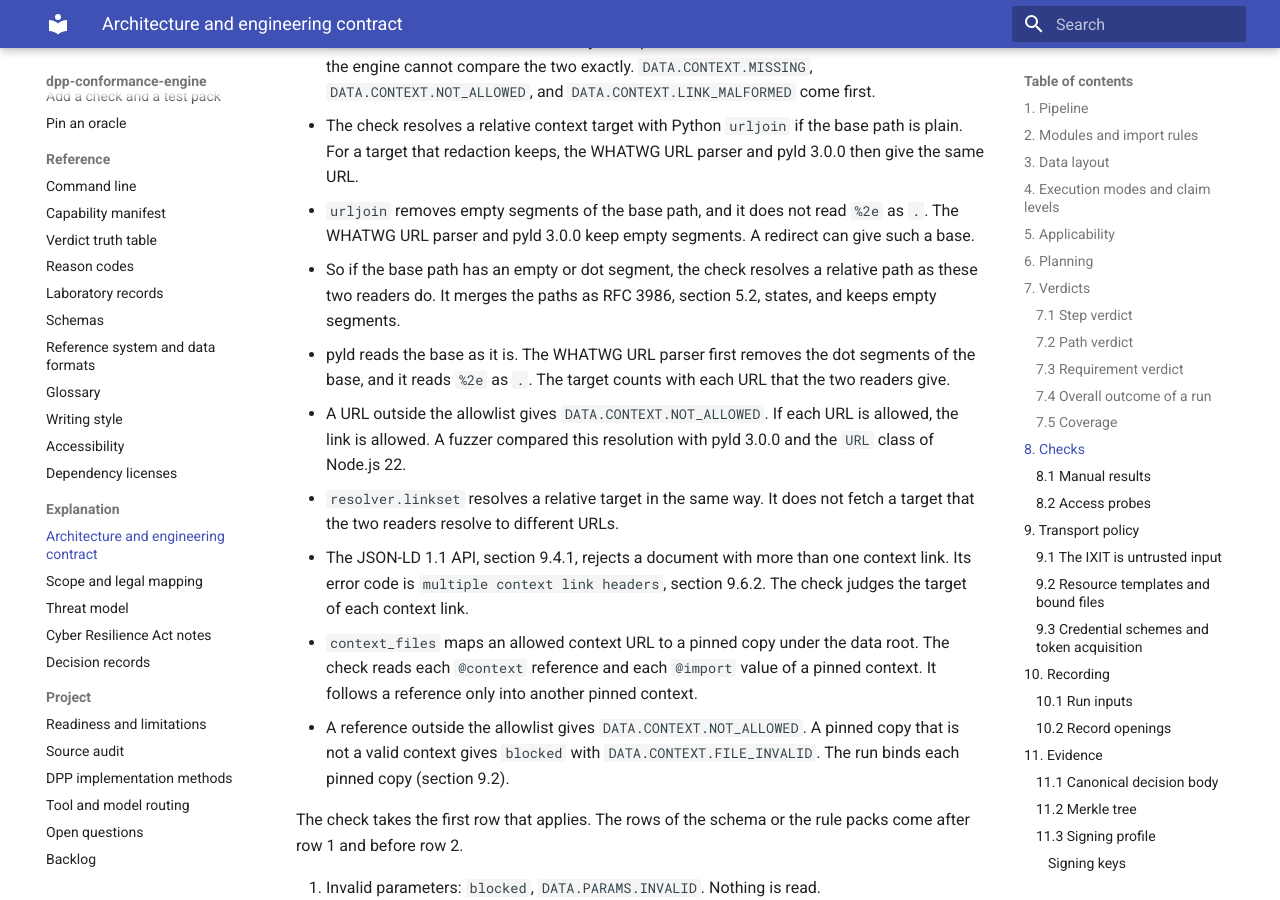
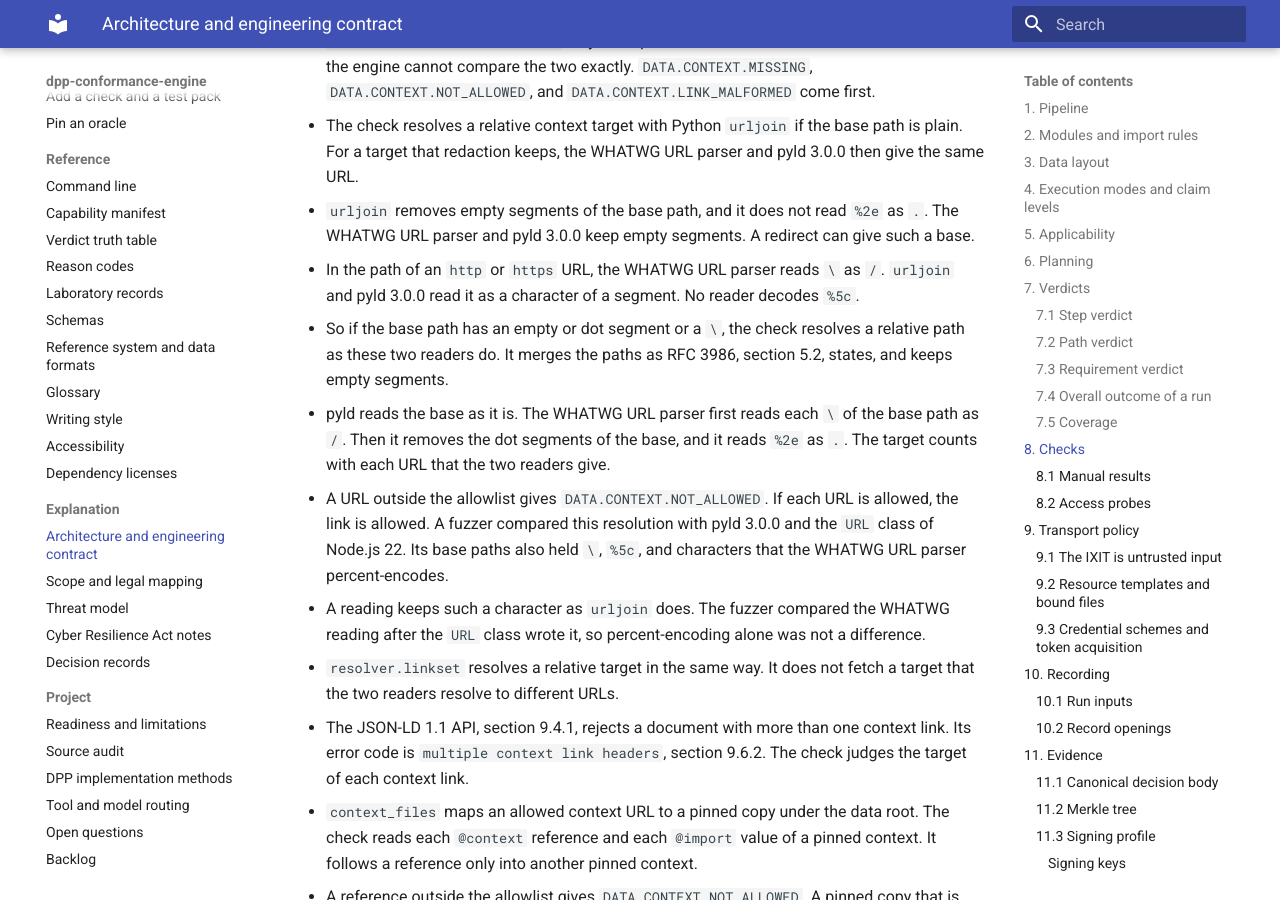
Before and after one commit to hadijannat/dpp-conformance-engine, an MkDocs documentation site: the page built from docs/explanation/architecture.md, in a window 1280 px wide and 900 px high, scrolled down 23686 px. Built offline with MkDocs 1.6.1 and Material for MkDocs 9.7.7, drawn with Linux system fonts in a browser that asks for light colours; the version menu is left out; some of the changed text lies outside the part shown.

Commit message:
docs: state the stop form of a Link value and the backslash base rule
Section 9 now says that a Link value that holds an echoed credential is
replaced as a whole with the stop form. Sections 8 and 10 and the
reference system page describe how data.context reads a base path with
a backslash.

Co-Authored-By: Claude Opus 5.5 <noreply@anthropic.com>

```diff
--- a/docs/explanation/architecture.md
+++ b/docs/explanation/architecture.md
@@ -781,12 +781,19 @@ gives `blocked`, with `DATA.SCHEMA.MISSING` or `DATA.RULES.MISSING`. The run bin
   For a target that redaction keeps, the WHATWG URL parser and pyld 3.0.0 then give the same URL.
 - `urljoin` removes empty segments of the base path, and it does not read `%2e` as `.`. The WHATWG
   URL parser and pyld 3.0.0 keep empty segments. A redirect can give such a base.
-- So if the base path has an empty or dot segment, the check resolves a relative path as these two
-  readers do. It merges the paths as RFC 3986, section 5.2, states, and keeps empty segments.
-- pyld reads the base as it is. The WHATWG URL parser first removes the dot segments of the base,
-  and it reads `%2e` as `.`. The target counts with each URL that the two readers give.
+- In the path of an `http` or `https` URL, the WHATWG URL parser reads `\` as `/`. `urljoin` and
+  pyld 3.0.0 read it as a character of a segment. No reader decodes `%5c`.
+- So if the base path has an empty or dot segment or a `\`, the check resolves a relative path as
+  these two readers do. It merges the paths as RFC 3986, section 5.2, states, and keeps empty
+  segments.
+- pyld reads the base as it is. The WHATWG URL parser first reads each `\` of the base path as
+  `/`. Then it removes the dot segments of the base, and it reads `%2e` as `.`. The target counts
+  with each URL that the two readers give.
 - A URL outside the allowlist gives `DATA.CONTEXT.NOT_ALLOWED`. If each URL is allowed, the link
   is allowed. A fuzzer compared this resolution with pyld 3.0.0 and the `URL` class of Node.js 22.
+  Its base paths also held `\`, `%5c`, and characters that the WHATWG URL parser percent-encodes.
+- A reading keeps such a character as `urljoin` does. The fuzzer compared the WHATWG reading after
+  the `URL` class wrote it, so percent-encoding alone was not a difference.
 - `resolver.linkset` resolves a relative target in the same way. It does not fetch a target that
   the two readers resolve to different URLs.
 - The JSON-LD 1.1 API, section 9.4.1, rejects a document with more than one context link. Its
@@ -1407,8 +1414,10 @@ Every adapter uses one transport. Defaults: read-only methods, bounded, rate-lim
   maximum request count, and minimum interval. Each limit that triggers is recorded.
 - Secrets are removed from request headers before a record is created. If the tested system
   echoes a credential of the engine, its common forms are replaced with `<removed>` in header
-  names and values, redirect targets, and the body. The forms are: plain, percent-encoded with or
-  without `/` kept, in upper-case or lower-case hex, and with `/` written as `\/`. Where the body
+  names and values, redirect targets, and the body. A `Link` value that holds a form is replaced as
+  a whole with `<%3Cremoved%3E>, <removed>` instead (section 10). The forms are: plain,
+  percent-encoded with or without `/` kept, in upper-case or lower-case hex, and with `/` written
+  as `\/`. Where the body
   limit cut the body, a cut head of a form at its end is removed too. A complete body keeps its
   end. Other encodings, such as base64 or a mix of forms, are not recognized. A credential needs
   12 characters or more, so that its removal cannot change unrelated text of the evidence.
@@ -1805,7 +1814,8 @@ records/<id>.enc   one encrypted record each
 - A fuzzer found these forms. It compared `urljoin` with the `URL` class of Node.js 22 and with
   the resolver of pyld 3.0.0. Only redaction reads this rule, so an old record replays unchanged.
 - For a relative target, `urljoin` also removes empty segments of the base path. A redirect can
-  give such a base. Redaction does not see the base, so this rule cannot remove such a target.
+  give such a base. It can also give a base path with `\`, which the WHATWG URL parser reads as
+  `/`. Redaction does not see the base, so this rule cannot remove such a target.
   `data.context` and `resolver.linkset` resolve it as the WHATWG URL parser and pyld do instead
   (section 8).
 - The transport removes an echoed credential of the engine before redaction (section 9). Its
```
Also changed, not shown: docs/reference/reference-system.md (+5 -3 lines).
